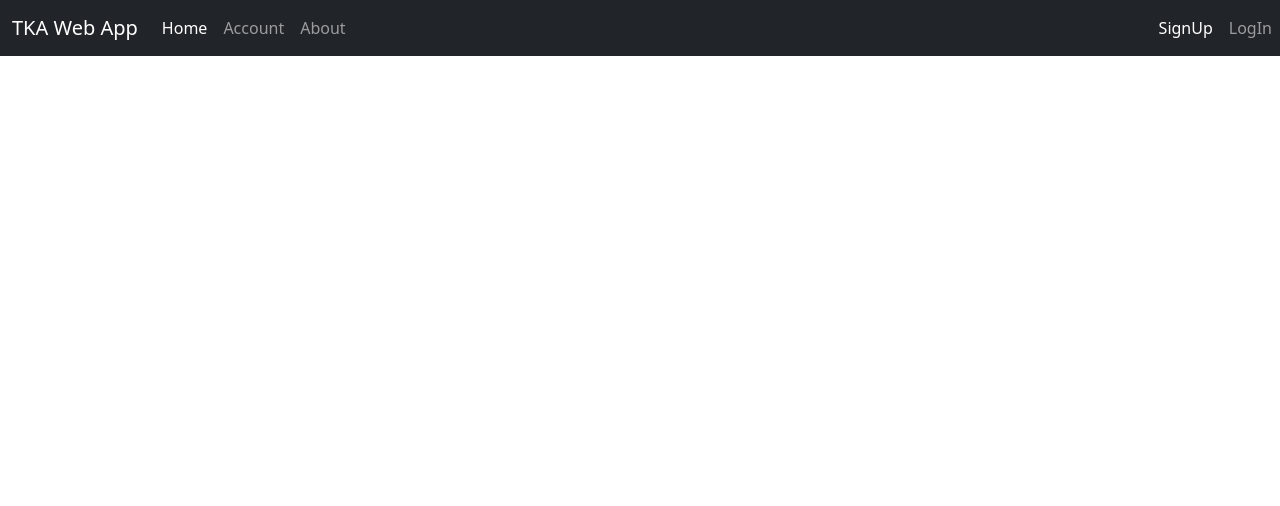
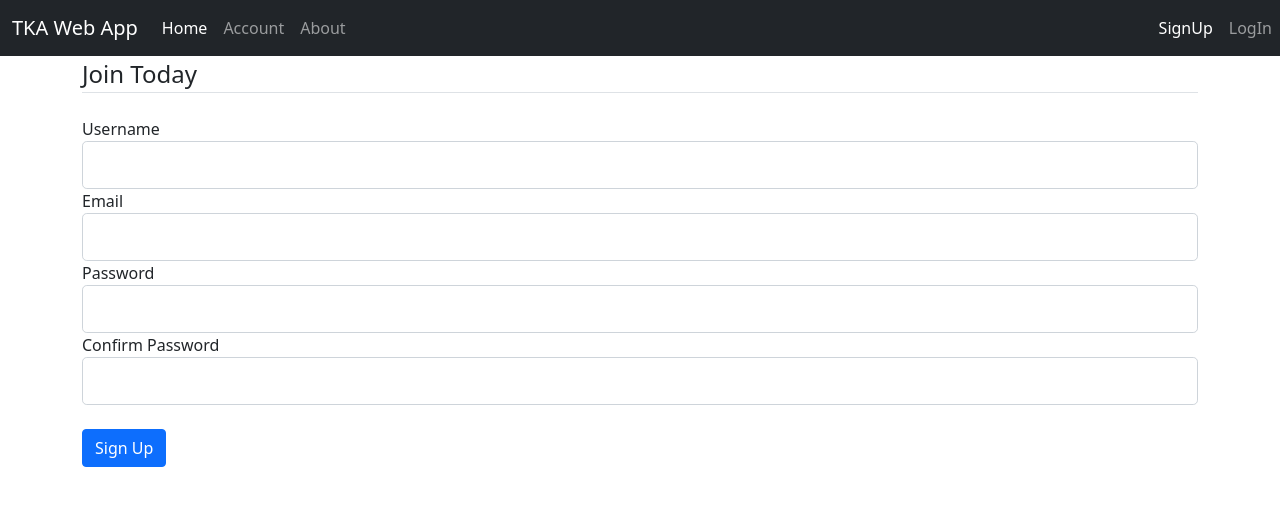
Before and after one commit to thandarkhineaye/web_app_flask, a Flask app: page /register in a window 1280 px wide. Shown: the top 506 px of the page. Run offline with Flask 2, Linux system fonts and the light colour scheme.

Commit message:
form add for sign up and sign in

```diff
--- a/web_app_flask/__init__.py
+++ b/web_app_flask/__init__.py
@@ -1,4 +1,5 @@
 from flask import Flask
 app = Flask(__name__)
 
+app.config['SECRET_KEY'] = 'thisisfirstflaskapp'
 from web_app_flask import routes
--- a/web_app_flask/forms.py
+++ b/web_app_flask/forms.py
@@ -12,5 +12,5 @@ class RegistrationForm(FlaskForm):
 
 class LogInForm(FlaskForm):
     email = StringField(label="Email", validators=[DataRequired(), Email()])
-    password = PasswordField(label="Password", validators=[DataRequired(), Length(min=6, max=16)]
+    password = PasswordField(label="Password", validators=[DataRequired(), Length(min=6, max=16)])
     submit = SubmitField(label="Log In")
--- a/web_app_flask/routes.py
+++ b/web_app_flask/routes.py
@@ -1,5 +1,7 @@
-from flask import render_template
+from sre_constants import SUCCESS
+from flask import render_template, redirect, url_for, flash
 from web_app_flask import app
+from web_app_flask.forms import RegistrationForm, LogInForm
 
 @app.route('/')
 @app.route('/home')
@@ -14,13 +16,24 @@ def account():
 def about():
     return render_template('About.html', title='About Us')
 
-@app.route('/register')
+@app.route('/register', methods=['POST', 'GET'])
 def register():
-    return render_template('Register.html', title='Sign Up')
+    form = RegistrationForm()
+    if form.validate_on_submit():
+        flash(f'Account created successfully for {form.username.data}', 'success')
+        return  redirect(url_for('signin'))
+    return render_template('Register.html', title='Sign Up', form=form)
 
-@app.route('/signin')
+@app.route('/signin', methods=['POST', 'GET'])
 def signin():
-    return render_template('SignIn.html', title='Log In')
+    form = LogInForm()
+    if form.validate_on_submit():
+        if form.email.data == 'thandar@flask.com' and form.password.data == '123456':
+            flash(f'Sign In successful for {form.email.data}', category='success')
+            return redirect(url_for('account'))
+        else:
+            flash(f'Sign In unsuccessful for {form.email.data}', category='danger')
+    return render_template('SignIn.html', title='Log In', form=form)
 
 @app.errorhandler(404)
 def page_not_found(e):
--- a/web_app_flask/templates/Register.html
+++ b/web_app_flask/templates/Register.html
@@ -1,6 +1,67 @@
 {% extends 'layout.html' %}
+{% block contentA %}
+<div class="container">
+    <form method="POST" action"">
+        {{form.hidden_tag()}}
+        <fieldset>
+            <legend class="border-bottom mb-4">Join Today</legend>
+            <!-- UserName -->
+            <div class="form-group">
+                {{form.username.label(class="form-control-label")}}
+                {%if form.username.errors%}
+                {{form.username(class="form-control form-control-lg is-invalid")}}
+                    {%for error in form.username.errors%}
+                        <span>{{error}}</span>
+                    {%endfor%}
+                    {%else%}
+                    {{form.username(class="form-control form-control-lg")}}
+                {%endif%}
 
-{% block contentA %}
+            </div>
+             <!-- Email -->
+            <div class="form-group">
+                {{form.email.label(class="form-control-label")}}
+                {%if form.email.errors%}
+                {{form.email(class="form-control form-control-lg is-invalid")}}
+                    {%for error in form.email.errors%}
+                        <span>{{error}}</span>
+                    {%endfor%}
+                    {%else%}
+                    {{form.email(class="form-control form-control-lg")}}
+                {%endif %}
 
-<script src="{{url_for('static', filename='main.js')}}"></script>
+            </div>
+            <!-- Password -->
+            <div class="form-group">
+                {{form.password.label(class="form-control-label")}}
+                {%if form.password.errors%}
+                {{form.password(class="form-control form-control-lg is-invalid")}}
+                    {%for error in form.password.errors%}
+                        <span>{{error}}</span>
+                    {%endfor%}
+                    {%else%}
+                    {{form.password(class="form-control form-control-lg")}}
+                {%endif %}
+
+            </div>
+            <!-- Confirm Password -->
+            <div class="form-group">
+                {{form.confirmPassword.label(class="form-control-label")}}
+                {%if form.confirmPassword.errors%}
+                {{form.confirmPassword(class="form-control form-control-lg is-invalid")}}
+                    {%for error in form.confirmPassword.errors%}
+                        <span>{{error}}</span>
+                    {%endfor%}
+                    {%else%}
+                    {{form.confirmPassword(class="form-control form-control-lg")}}
+                {%endif %}
+
+            </div>
+        </fieldset>
+        <div class="field-group mt-4">
+            {{form.submit(class="btn btn-primary")}}
+        </div>
+    </form>
+</div>
+<!-- <script src="{{url_for('static', filename='main.js')}}"></script> -->
 {% endblock contentA %}
--- a/web_app_flask/templates/layout.html
+++ b/web_app_flask/templates/layout.html
@@ -39,6 +39,13 @@
       </nav>
 </head>
 <body>
+  {%with messages=get_flashed_messages(with_categories=true)%}
+    {%if messages%}
+      {%for category,message in messages%}
+        <div class="alert alert-{{category}}">{{message}}</div>
+      {%endfor%}
+    {%endif%}
+  {%endwith%}
     {% block contentA %}
     {% endblock contentA %}
 
```
Also changed, not shown: web_app_flask/templates/SignIn.html (+37 -2 lines).
